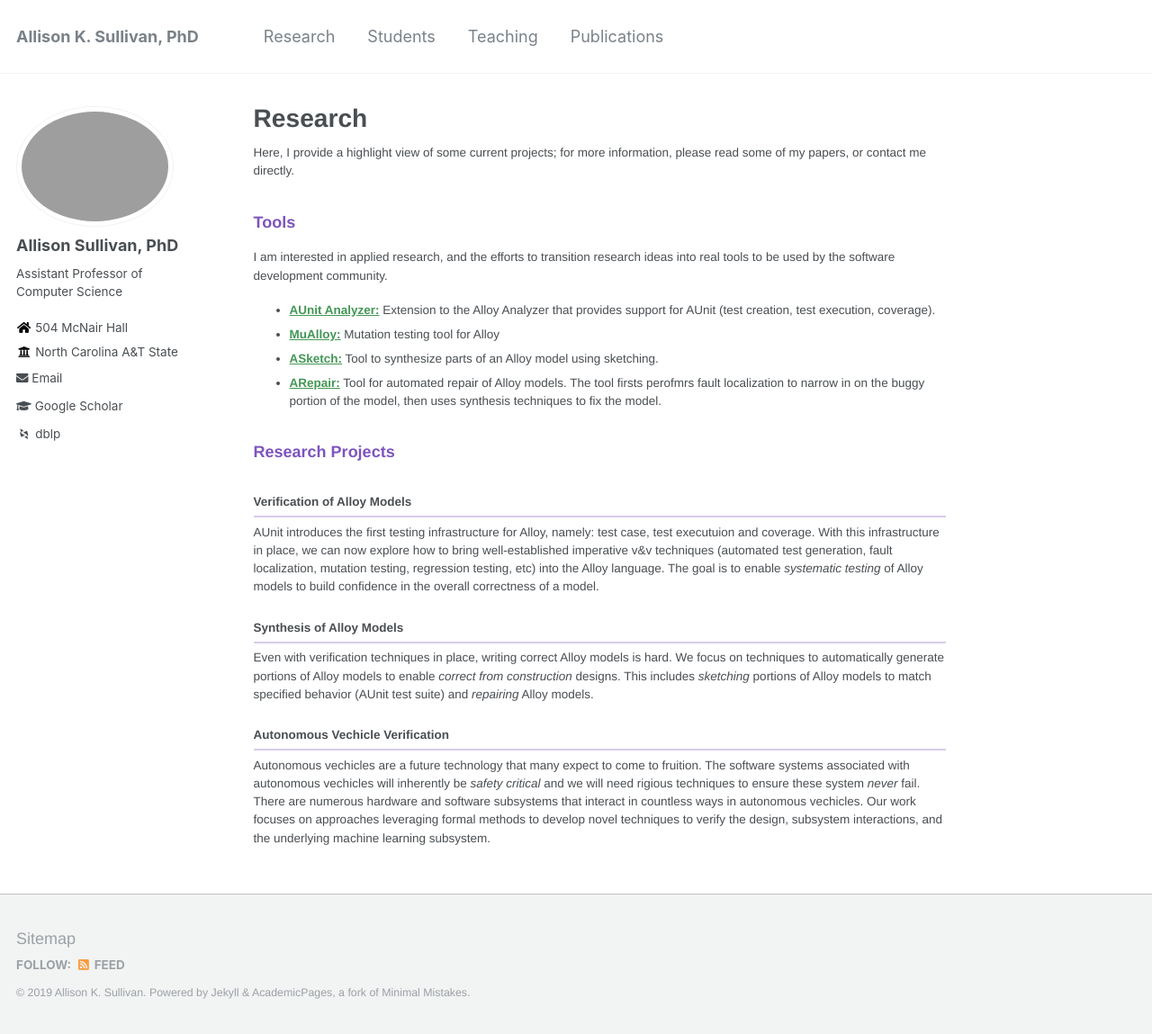
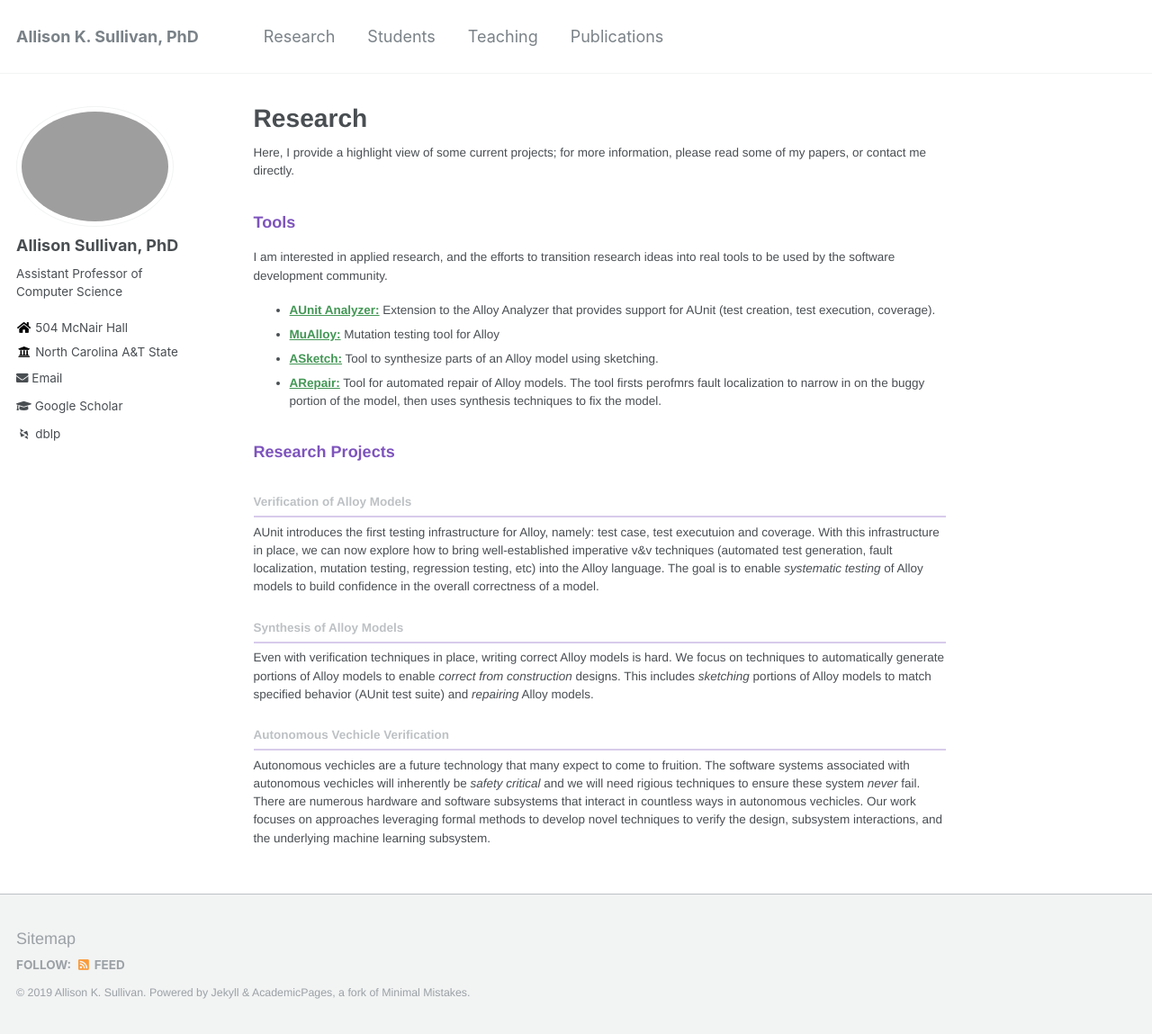
Before and after one commit to Allisonius/allisonius.github.io, a Jekyll site: the page built from _pages/research.md, in a window 1280 px wide and 1149 px high. Shown: the whole window at 90% size. Built offline with Jekyll 4.4.1, drawn with Linux system fonts in a browser that asks for light colours; some web fonts are replaced.

Commit message:
Update _page.scss

```diff
--- a/_sass/_page.scss
+++ b/_sass/_page.scss
@@ -60,7 +60,7 @@
     padding-bottom: 0.5em;
     border-bottom: 2px solid #d8cbeb;
      font-size: $type-size-6;
-     color: $dark-gray;
+     color: $light-gray;
 
   }
 
```
